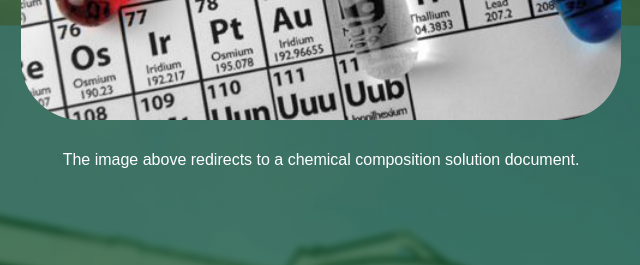
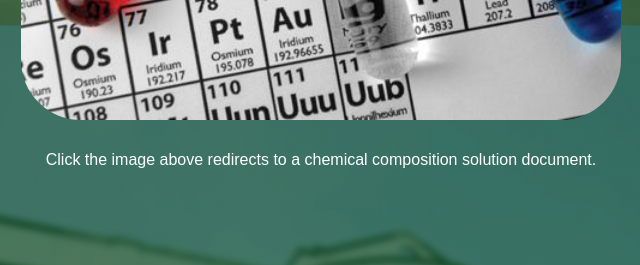
Before and after one commit to RaMiTanPH/abantelasalle, a plain HTML site: page chem.html in a window 1280 px wide. Shown: the part 1680-1945 px from the top of the page, 319-959 px from the left. Drawn offline with Linux system fonts and the light colour scheme.

Commit message:
chem.html

```diff
--- a/chem.html
+++ b/chem.html
@@ -47,7 +47,7 @@
 
         <div class="chemistry-analysis">
             <p>
-                The image above redirects to a chemical composition solution document.
+                Click the image above redirects to a chemical composition solution document.
         </div>
     </section>
 
```
